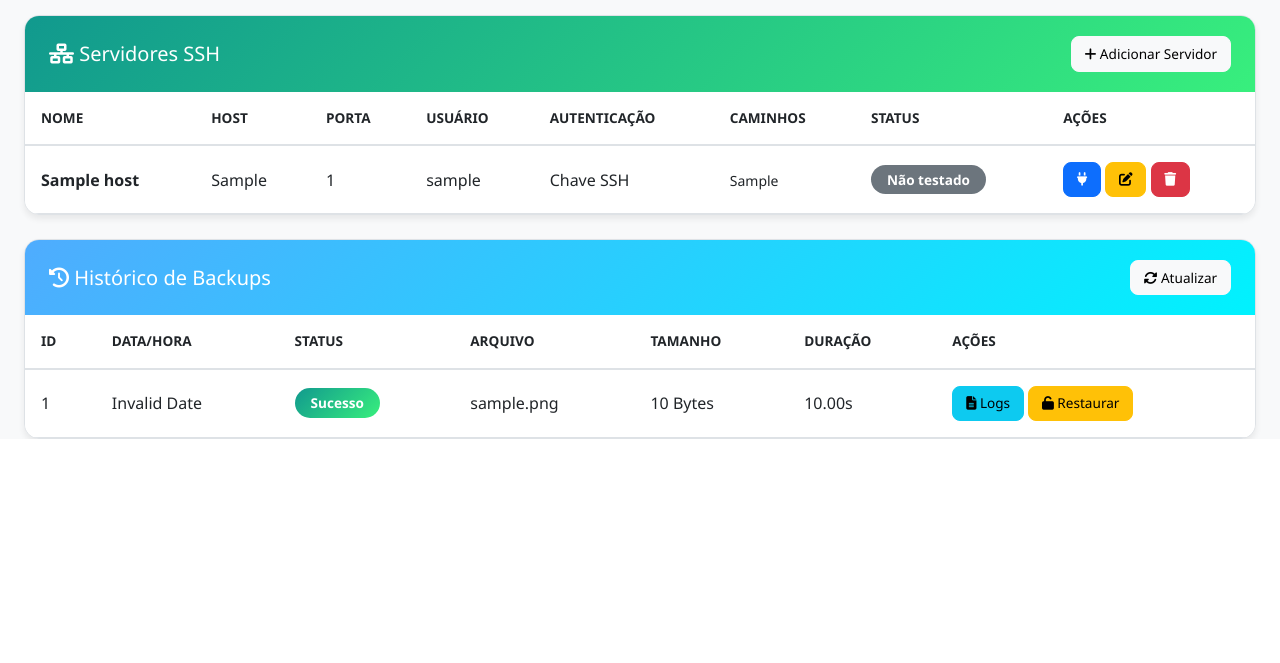
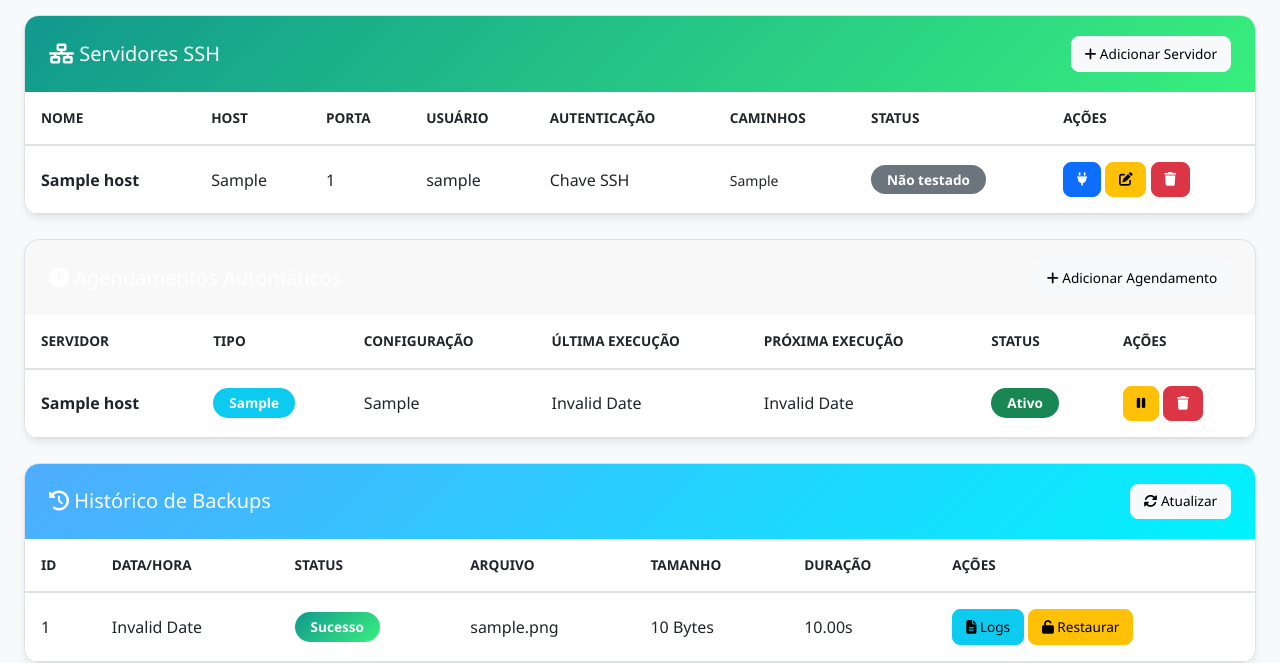
Before and after one commit to oarthurdev/os-autobackup, a Flask app: page / in a window 1280 px wide. Shown: the part 741-1404 px from the top of the page. Before the commit the page ends 1180 px from the top, so only its background shows below. Run offline with Flask 3, Linux system fonts and the light colour scheme; tables that the repository leaves empty hold one stand-in row (values such as "Sample post"); parts of the project's set-up code (start-up, migrations or seed data) failed here and were passed over.

Commit message:
Add functionality to schedule automatic backups and system tasks
Implement RESTful API endpoints and UI components for managing schedules, including creation, retrieval, update, deletion, and toggling of schedule status.

Replit-Commit-Author: Agent
Replit-Commit-Session-Id: 057fb71c-3daf-4dc0-9f30-146e894aa1cb
Replit-Commit-Checkpoint-Type: intermediate_checkpoint
Replit-Commit-Event-Id: ca2f1dbc-d0a0-4ac4-90ed-ffbfcf273e4d
Replit-Commit-Screenshot-Url: https://storage.googleapis.com/screenshot-production-us-central1/d4a733ee-e7fd-4987-adff-7d92a0628814/057fb71c-3daf-4dc0-9f30-146e894aa1cb/3AuZNbH

```diff
--- a/app.py
+++ b/app.py
@@ -14,6 +14,9 @@ db = Database()
 ssh_host_manager = SSHHostManager()
 
 backup_in_progress = False
+
+from scheduler import get_scheduler
+scheduler = get_scheduler()
 
 @app.route('/')
 def index():
@@ -132,6 +135,104 @@ def test_ssh_host(host_id):
     result = ssh_host_manager.test_connection(host_id)
     return jsonify(result)
 
+@app.route('/api/schedules')
+def get_schedules():
+    schedules = db.get_all_schedules()
+    return jsonify(schedules)
+
+@app.route('/api/schedules', methods=['POST'])
+def create_schedule():
+    from scheduler import get_scheduler
+
+    data = request.get_json()
+
+    try:
+        schedule_id = db.create_schedule(
+            ssh_host_id=data['ssh_host_id'],
+            schedule_type=data['schedule_type'],
+            schedule_value=data['schedule_value']
+        )
+
+        scheduler = get_scheduler()
+        scheduler.reload_schedule(schedule_id)
+
+        return jsonify({
+            'success': True,
+            'schedule_id': schedule_id,
+            'message': 'Agendamento criado com sucesso'
+        })
+    except Exception as e:
+        return jsonify({'success': False, 'error': str(e)}), 400
+
+@app.route('/api/schedules/<int:schedule_id>', methods=['PUT'])
+def update_schedule(schedule_id):
+    from scheduler import get_scheduler
+
+    data = request.get_json()
+
+    try:
+        db.update_schedule(
+            schedule_id=schedule_id,
+            schedule_type=data.get('schedule_type'),
+            schedule_value=data.get('schedule_value'),
+            is_active=data.get('is_active')
+        )
+
+        scheduler = get_scheduler()
+        scheduler.reload_schedule(schedule_id)
+
+        return jsonify({'success': True, 'message': 'Agendamento atualizado com sucesso'})
+    except Exception as e:
+        return jsonify({'success': False, 'error': str(e)}), 400
+
+@app.route('/api/schedules/<int:schedule_id>', methods=['DELETE'])
+def delete_schedule(schedule_id):
+    from scheduler import get_scheduler
+
+    try:
+        scheduler = get_scheduler()
+        scheduler.remove_schedule(schedule_id)
+
+        db.delete_schedule(schedule_id)
+
+        return jsonify({'success': True, 'message': 'Agendamento removido com sucesso'})
+    except Exception as e:
+        return jsonify({'success': False, 'error': str(e)}), 400
+
+@app.route('/api/schedules/<int:schedule_id>/toggle', methods=['POST'])
+def toggle_schedule(schedule_id):
+    from scheduler import get_scheduler
+
+    try:
+        schedule = db.get_schedule(schedule_id)
+        if not schedule:
+            return jsonify({'success': False, 'error': 'Agendamento não encontrado'}), 404
+
+        new_status = not bool(schedule['is_active'])
+        db.update_schedule(schedule_id, is_active=new_status)
+
+        scheduler = get_scheduler()
+        scheduler.reload_schedule(schedule_id)
+
+        return jsonify({
+            'success': True,
+            'is_active': new_status,
+            'message': f"Agendamento {'ativado' if new_status else 'desativado'} com sucesso"
+        })
+    except Exception as e:
+        return jsonify({'success': False, 'error': str(e)}), 400
+
+@app.route('/api/scheduler/status')
+def scheduler_status():
+    from scheduler import get_scheduler
+
+    try:
+        scheduler = get_scheduler()
+        status = scheduler.get_scheduler_status()
+        return jsonify(status)
+    except Exception as e:
+        return jsonify({'error': str(e)}), 500
+
 @app.route('/api/backup/<int:backup_id>/restore', methods=['POST'])
 def restore_backup(backup_id):
     try:
--- a/static/js/app.js
+++ b/static/js/app.js
@@ -1,5 +1,6 @@
-let logsModal, hostModal, backupModal;
+let logsModal, hostModal, backupModal, scheduleModal;
 let currentHostId = null;
+let currentScheduleId = null;
 let backupChart = null;
 let allBackups = [];
 
@@ -7,6 +8,7 @@ document.addEventListener('DOMContentLoaded', function() {
     logsModal = new bootstrap.Modal(document.getElementById('logsModal'));
     hostModal = new bootstrap.Modal(document.getElementById('hostModal'));
     backupModal = new bootstrap.Modal(document.getElementById('backupModal'));
+    scheduleModal = new bootstrap.Modal(document.getElementById('scheduleModal'));
 
     // Load theme preference
     loadTheme();
@@ -17,10 +19,12 @@ document.addEventListener('DOMContentLoaded', function() {
     loadStatus();
     loadSSHHosts();
     loadBackups();
+    loadSchedules();
 
     setInterval(loadStatus, 5000);
     setInterval(loadSSHHosts, 15000);
     setInterval(loadBackups, 10000);
+    setInterval(loadSchedules, 15000);
 });
 
 // Custom Toast Notification System
@@ -888,3 +892,228 @@ function formatTime(seconds) {
         return `${secs}s`;
     }
 }
+
+async function loadSchedules() {
+    try {
+        const response = await fetch('/api/schedules');
+        const schedules = await response.json();
+
+        const schedulesTable = document.getElementById('schedulesTable');
+
+        if (schedules.length === 0) {
+            schedulesTable.innerHTML = `
+                <tr>
+                    <td colspan="7" class="text-center text-muted py-4">
+                        <i class="fas fa-calendar fa-3x mb-3 d-block"></i>
+                        Nenhum agendamento configurado
+                    </td>
+                </tr>
+            `;
+            return;
+        }
+
+        schedulesTable.innerHTML = schedules.map(schedule => {
+            const scheduleTypeLabels = {
+                'daily': 'Diário',
+                'weekly': 'Semanal',
+                'interval_hours': 'Intervalo (Horas)',
+                'interval_days': 'Intervalo (Dias)'
+            };
+
+            const isActive = schedule.is_active === 1;
+
+            return `
+                <tr>
+                    <td><strong>${schedule.host_name}</strong></td>
+                    <td><span class="badge bg-info">${scheduleTypeLabels[schedule.schedule_type] || schedule.schedule_type}</span></td>
+                    <td>${formatScheduleValue(schedule.schedule_type, schedule.schedule_value)}</td>
+                    <td>${schedule.last_run ? formatDate(schedule.last_run) : '<span class="text-muted">Nunca executado</span>'}</td>
+                    <td>${schedule.next_run ? formatDate(schedule.next_run) : '<span class="text-muted">N/A</span>'}</td>
+                    <td>
+                        <span class="badge ${isActive ? 'bg-success' : 'bg-secondary'}">
+                            ${isActive ? 'Ativo' : 'Inativo'}
+                        </span>
+                    </td>
+                    <td>
+                        <button class="btn btn-sm ${isActive ? 'btn-warning' : 'btn-success'}" onclick="toggleSchedule(${schedule.id})" title="${isActive ? 'Desativar' : 'Ativar'}">
+                            <i class="fas fa-${isActive ? 'pause' : 'play'}"></i>
+                        </button>
+                        <button class="btn btn-sm btn-danger" onclick="deleteSchedule(${schedule.id})" title="Excluir">
+                            <i class="fas fa-trash"></i>
+                        </button>
+                    </td>
+                </tr>
+            `;
+        }).join('');
+    } catch (error) {
+        console.error('Error loading schedules:', error);
+    }
+}
+
+function formatScheduleValue(type, value) {
+    switch (type) {
+        case 'daily':
+            return `Todos os dias às ${value}`;
+        case 'weekly':
+            const [day, time] = value.split(' ');
+            const days = {
+                'mon': 'Segunda', 'tue': 'Terça', 'wed': 'Quarta',
+                'thu': 'Quinta', 'fri': 'Sexta', 'sat': 'Sábado', 'sun': 'Domingo'
+            };
+            return `Toda ${days[day]} às ${time}`;
+        case 'interval_hours':
+            return `A cada ${value} hora(s)`;
+        case 'interval_days':
+            return `A cada ${value} dia(s)`;
+        default:
+            return value;
+    }
+}
+
+function showAddScheduleModal() {
+    currentScheduleId = null;
+    document.getElementById('scheduleModalTitle').innerHTML = '<i class="fas fa-clock"></i> Adicionar Agendamento';
+    document.getElementById('scheduleForm').reset();
+    document.getElementById('scheduleId').value = '';
+
+    loadHostsForSchedule();
+    scheduleModal.show();
+}
+
+async function loadHostsForSchedule() {
+    try {
+        const response = await fetch('/api/ssh-hosts');
+        const hosts = await response.json();
+
+        const select = document.getElementById('scheduleHostSelect');
+        select.innerHTML = '<option value="">Selecione um servidor...</option>' +
+            hosts.map(host => `<option value="${host.id}">${host.name} (${host.host})</option>`).join('');
+    } catch (error) {
+        console.error('Error loading hosts:', error);
+    }
+}
+
+function updateScheduleValueField() {
+    const scheduleType = document.getElementById('scheduleType').value;
+    const scheduleValue = document.getElementById('scheduleValue');
+    const scheduleValueHelp = document.getElementById('scheduleValueHelp');
+
+    switch (scheduleType) {
+        case 'daily':
+            scheduleValue.type = 'time';
+            scheduleValue.placeholder = '';
+            scheduleValueHelp.textContent = 'Horário em que o backup será executado todos os dias';
+            break;
+        case 'weekly':
+            scheduleValue.type = 'text';
+            scheduleValue.placeholder = 'mon 14:00';
+            scheduleValueHelp.textContent = 'Formato: dia hora (ex: mon 14:00, tue 09:30). Dias: mon, tue, wed, thu, fri, sat, sun';
+            break;
+        case 'interval_hours':
+            scheduleValue.type = 'number';
+            scheduleValue.placeholder = '6';
+            scheduleValue.min = '1';
+            scheduleValue.max = '24';
+            scheduleValueHelp.textContent = 'Intervalo em horas (1-24)';
+            break;
+        case 'interval_days':
+            scheduleValue.type = 'number';
+            scheduleValue.placeholder = '1';
+            scheduleValue.min = '1';
+            scheduleValue.max = '30';
+            scheduleValueHelp.textContent = 'Intervalo em dias (1-30)';
+            break;
+        default:
+            scheduleValue.type = 'text';
+            scheduleValue.placeholder = 'Selecione o tipo primeiro';
+            scheduleValueHelp.textContent = '';
+    }
+}
+
+async function saveSchedule() {
+    const hostId = document.getElementById('scheduleHostSelect').value;
+    const scheduleType = document.getElementById('scheduleType').value;
+    let scheduleValue = document.getElementById('scheduleValue').value;
+
+    if (!hostId || !scheduleType || !scheduleValue) {
+        showError('Por favor, preencha todos os campos obrigatórios');
+        return;
+    }
+
+    if (scheduleType === 'daily' && scheduleValue.length === 5) {
+        const parts = scheduleValue.split(':');
+        scheduleValue = `${parts[0]}:${parts[1]}`;
+    }
+
+    try {
+        const response = await fetch('/api/schedules', {
+            method: 'POST',
+            headers: {'Content-Type': 'application/json'},
+            body: JSON.stringify({
+                ssh_host_id: parseInt(hostId),
+                schedule_type: scheduleType,
+                schedule_value: scheduleValue
+            })
+        });
+
+        const result = await response.json();
+
+        if (result.success) {
+            showSuccess('Agendamento criado com sucesso!');
+            scheduleModal.hide();
+            loadSchedules();
+        } else {
+            showError('Erro ao criar agendamento: ' + result.error);
+        }
+    } catch (error) {
+        console.error('Error saving schedule:', error);
+        showError('Erro ao salvar agendamento');
+    }
+}
+
+async function toggleSchedule(scheduleId) {
+    try {
+        const response = await fetch(`/api/schedules/${scheduleId}/toggle`, {
+            method: 'POST'
+        });
+
+        const result = await response.json();
+
+        if (result.success) {
+            showSuccess(result.message);
+            loadSchedules();
+        } else {
+            showError('Erro: ' + result.error);
+        }
+    } catch (error) {
+        console.error('Error toggling schedule:', error);
+        showError('Erro ao alterar status do agendamento');
+    }
+}
+
+async function deleteSchedule(scheduleId) {
+    const confirmed = await showConfirm(
+        'Excluir Agendamento',
+        'Tem certeza que deseja excluir este agendamento? Esta ação não pode ser desfeita.'
+    );
+
+    if (!confirmed) return;
+
+    try {
+        const response = await fetch(`/api/schedules/${scheduleId}`, {
+            method: 'DELETE'
+        });
+
+        const result = await response.json();
+
+        if (result.success) {
+            showSuccess('Agendamento excluído com sucesso!');
+            loadSchedules();
+        } else {
+            showError('Erro ao excluir agendamento: ' + result.error);
+        }
+    } catch (error) {
+        console.error('Error deleting schedule:', error);
+        showError('Erro ao excluir agendamento');
+    }
+}
--- a/templates/index.html
+++ b/templates/index.html
@@ -158,6 +158,45 @@
                                         <td colspan="8" class="text-center text-muted py-4">
                                             <i class="fas fa-server fa-3x mb-3 d-block"></i>
                                             Carregando servidores...
+                                        </td>
+                                    </tr>
+                                </tbody>
+                            </table>
+                        </div>
+                    </div>
+                </div>
+            </div>
+        </div>
+
+        <!-- Schedules Section -->
+        <div class="row mb-4">
+            <div class="col-12">
+                <div class="card modern-card">
+                    <div class="card-header bg-gradient-warning text-white d-flex justify-content-between align-items-center">
+                        <h5 class="mb-0"><i class="fas fa-clock"></i> Agendamentos Automáticos</h5>
+                        <button class="btn btn-light btn-sm" onclick="showAddScheduleModal()">
+                            <i class="fas fa-plus"></i> Adicionar Agendamento
+                        </button>
+                    </div>
+                    <div class="card-body p-0">
+                        <div class="table-responsive">
+                            <table class="table table-hover mb-0 modern-table">
+                                <thead>
+                                    <tr>
+                                        <th>Servidor</th>
+                                        <th>Tipo</th>
+                                        <th>Configuração</th>
+                                        <th>Última Execução</th>
+                                        <th>Próxima Execução</th>
+                                        <th>Status</th>
+                                        <th>Ações</th>
+                                    </tr>
+                                </thead>
+                                <tbody id="schedulesTable">
+                                    <tr>
+                                        <td colspan="7" class="text-center text-muted py-4">
+                                            <i class="fas fa-calendar fa-3x mb-3 d-block"></i>
+                                            Carregando agendamentos...
                                         </td>
                                     </tr>
                                 </tbody>
@@ -345,6 +384,59 @@
         </div>
     </div>
 
+    <div class="modal fade" id="scheduleModal" tabindex="-1">
+        <div class="modal-dialog modal-lg">
+            <div class="modal-content modern-modal">
+                <div class="modal-header bg-gradient">
+                    <h5 class="modal-title text-white" id="scheduleModalTitle">
+                        <i class="fas fa-clock"></i> Adicionar Agendamento
+                    </h5>
+                    <button type="button" class="btn-close btn-close-white" data-bs-dismiss="modal"></button>
+                </div>
+                <div class="modal-body">
+                    <form id="scheduleForm">
+                        <input type="hidden" id="scheduleId">
+                        <div class="mb-3">
+                            <label for="scheduleHostSelect" class="form-label">
+                                <i class="fas fa-server"></i> Servidor SSH *
+                            </label>
+                            <select class="form-select modern-input" id="scheduleHostSelect" required>
+                                <option value="">Selecione um servidor...</option>
+                            </select>
+                        </div>
+                        <div class="mb-3">
+                            <label for="scheduleType" class="form-label">
+                                <i class="fas fa-calendar-alt"></i> Tipo de Agendamento *
+                            </label>
+                            <select class="form-select modern-input" id="scheduleType" onchange="updateScheduleValueField()" required>
+                                <option value="">Selecione...</option>
+                                <option value="daily">Diário</option>
+                                <option value="weekly">Semanal</option>
+                                <option value="interval_hours">Intervalo (Horas)</option>
+                                <option value="interval_days">Intervalo (Dias)</option>
+                            </select>
+                        </div>
+                        <div class="mb-3" id="scheduleValueContainer">
+                            <label for="scheduleValue" class="form-label">
+                                <i class="fas fa-cog"></i> Configuração
+                            </label>
+                            <input type="text" class="form-control modern-input" id="scheduleValue" placeholder="Selecione o tipo primeiro" required>
+                            <small class="text-muted" id="scheduleValueHelp"></small>
+                        </div>
+                    </form>
+                </div>
+                <div class="modal-footer">
+                    <button type="button" class="btn btn-secondary" data-bs-dismiss="modal">
+                        <i class="fas fa-times"></i> Cancelar
+                    </button>
+                    <button type="button" class="btn btn-gradient-primary" onclick="saveSchedule()">
+                        <i class="fas fa-save"></i> Salvar
+                    </button>
+                </div>
+            </div>
+        </div>
+    </div>
+
     <!-- Toast Notification Container -->
     <div id="toastContainer" class="toast-container"></div>
 
```
